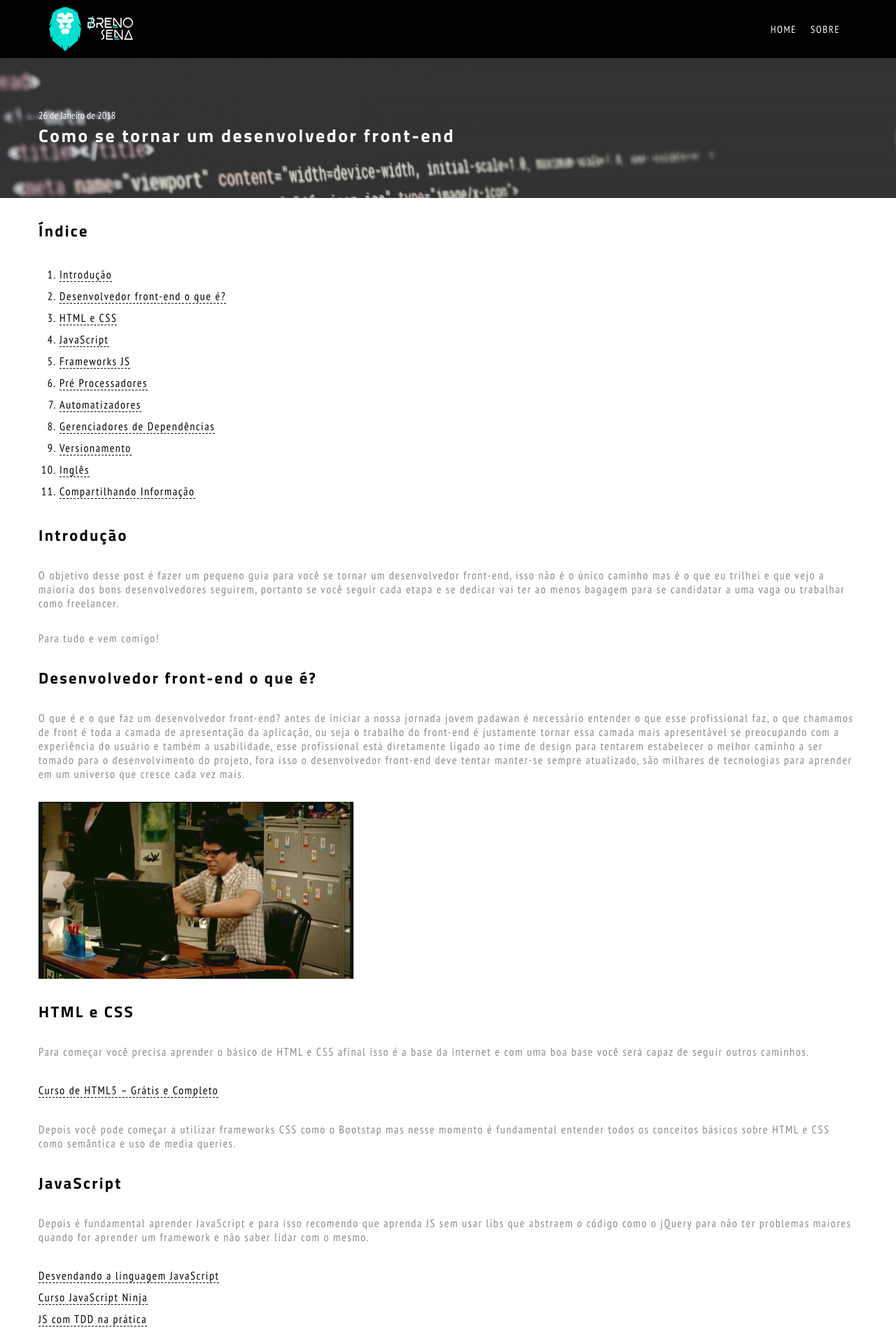
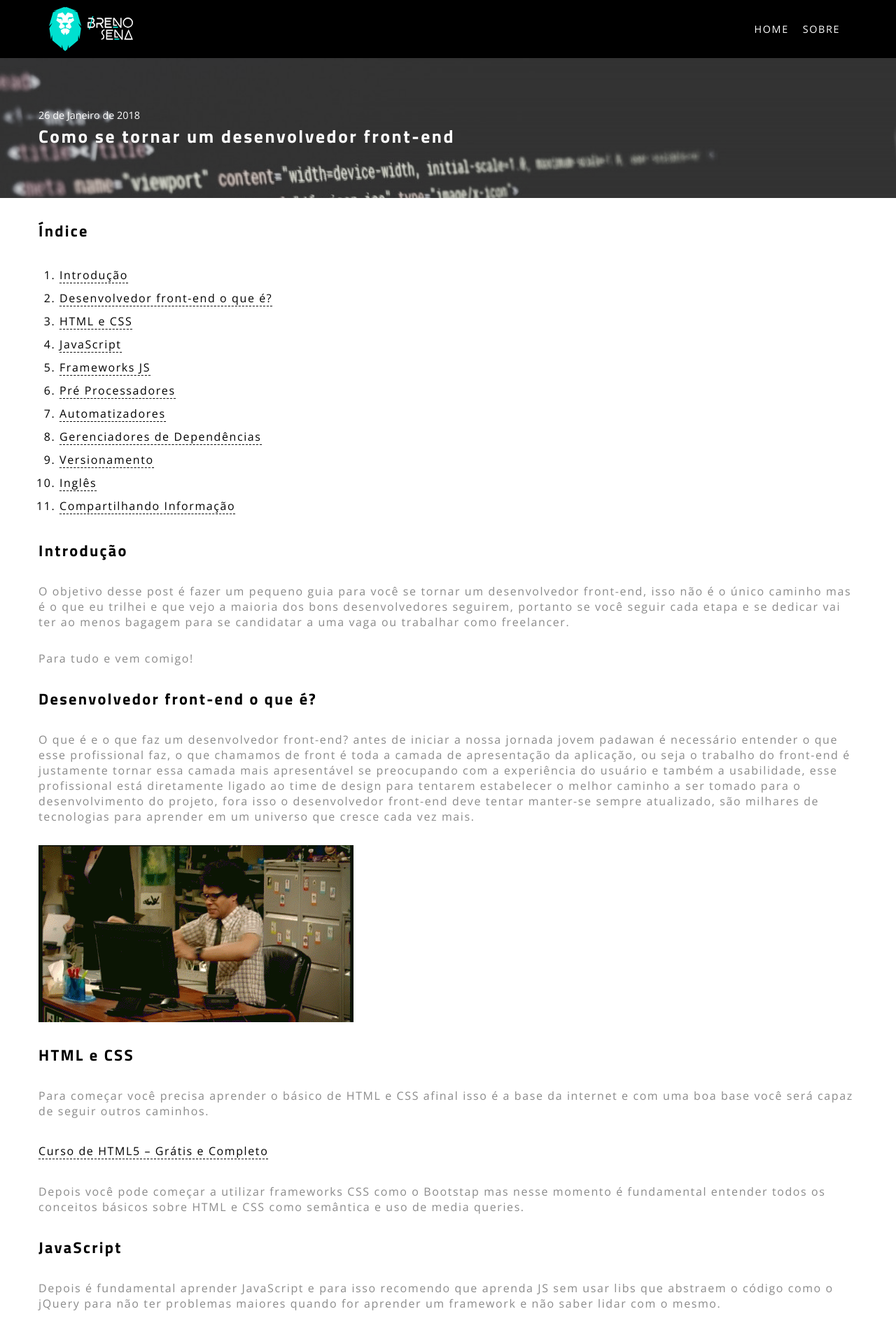
Before and after one commit to brenofsena/brenofsena.github.io, a Jekyll site: the page built from _posts/2018-01-26-como-se-tornar-um-desenvolvedor-front-end.markdown, in a window 1280 px wide. Shown: the top 1911 px of the page at 70% size. Built offline with Jekyll 4.4.1, drawn with Linux system fonts in a browser that asks for light colours; nearby versions of some CDN libraries.

Commit message:
update fonts

```diff
--- a/_sass/_base.scss
+++ b/_sass/_base.scss
@@ -1,7 +1,8 @@
-@import url('https://fonts.googleapis.com/css?family=PT+Sans+Narrow:400,700|Titillium+Web:600,700');
+@import url('https://fonts.googleapis.com/css?family=Open+Sans:400,600,700|Titillium+Web:400,700');
+
 $primary-color: #000;
 $secondary-color: #00e0d0;
-$primary-font: 'PT Sans Narrow';
+$primary-font: 'Open Sans';
 $secondary-font: 'Titillium Web';
 
 * {
--- a/_sass/_layout.scss
+++ b/_sass/_layout.scss
@@ -62,6 +62,7 @@
     word-break: break-word;
     margin: 0 0 10px;
     font-family: $secondary-font;
+    text-transform: uppercase;
     @media only screen and (max-width: 640px) {
       font-size: 1.6rem;
     }
@@ -69,9 +70,10 @@
   .banner-text {
     text-align: center;
     color: #fff;
-    font-size: 1.5em;
+    font-size: 1.4em;
     font-weight: 400;
     font-family: $primary-font;
+    text-transform: uppercase;
     @media only screen and (max-width: 640px) {
       font-size: 1.2rem;
     }
@@ -118,7 +120,7 @@
   }
   .portfolio-text {
     color: #fff;
-    font-size: 1em;
+    font-size: .9em;
     display: block;
     margin: 20px 0;
   }
@@ -228,7 +230,7 @@
         margin: 10px 0;
         color: #959595;
         font-weight: 400;
-        font-size: 1em;
+        font-size: .9em;
       }
     }
   }
--- a/index.html
+++ b/index.html
@@ -55,9 +55,7 @@
               <a href="http://arteeverbo.com.br/" target="_blank" class="portfolio-btn">Ver Projeto</a>
             </article>
           </div>
-
     </div>
-
   </div>
 </section>
 
```
Also changed, not shown: assets/img/portfolio/portfolio-ccadorai.jpg (deleted).
